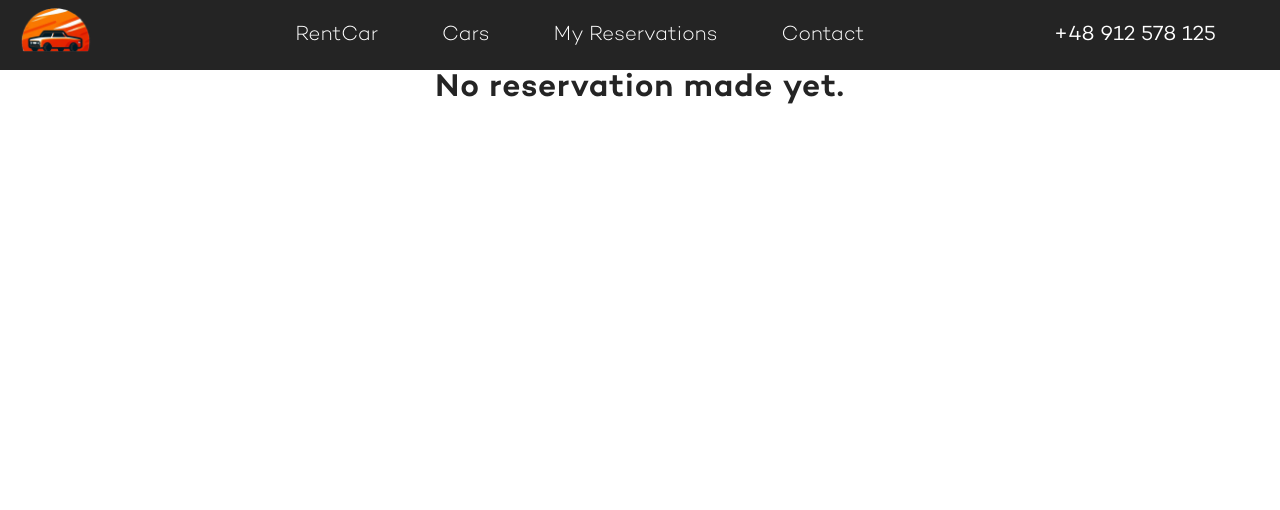
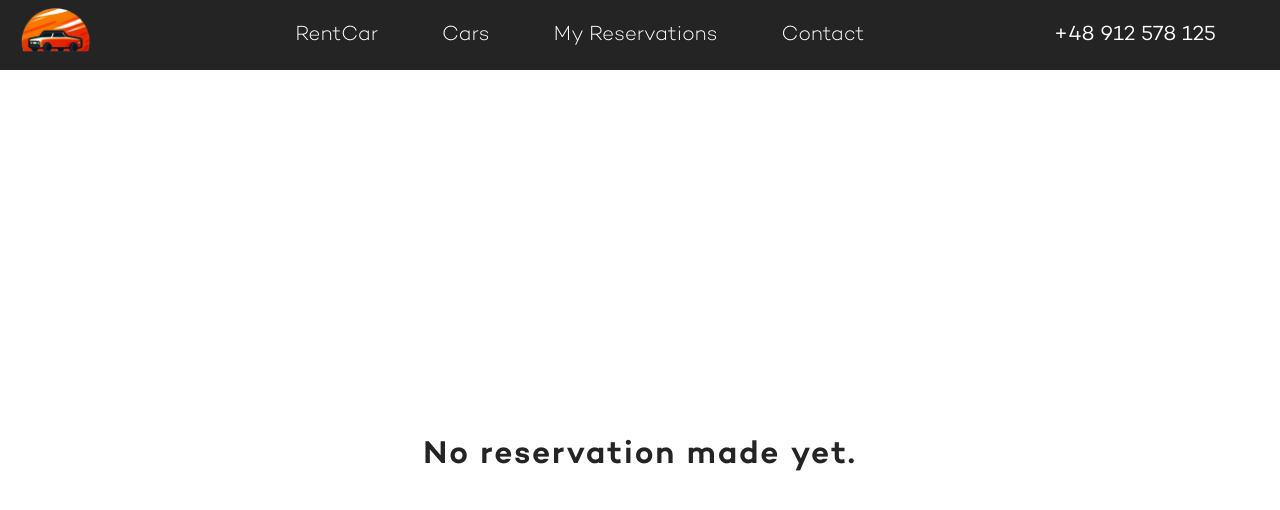
Before and after one commit to Dziad573/Car-Service, a React (Vite) app in the folder car-service/: page /reservations in a window 1280 px wide. Shown: the top 510 px of the page. Built offline with nearby package versions, Linux system fonts and the light colour scheme.

Commit message:
Added delete button in Reservation Page

```diff
--- a/car-service/src/views/ReservationsPage/ReservationPage.module.css
+++ b/car-service/src/views/ReservationsPage/ReservationPage.module.css
@@ -2,6 +2,22 @@
     width: 100%;
     min-height: 100vh;
     background-color: var(--color-white);
+}
+.reservationPageContainerNull{
+    width: 100%;
+    height: 100vh;
+    position: relative;
+    background-color: var(--color-white);
+    display: flex;
+    justify-content: center;
+    align-items: center;
+}
+.reservationPageContainerNull h2{
+    font-size: var(--font-size-large);
+    font-family: var(--font-family-CamptonSemiBold);
+    color: var(--color-black);
+    text-align: center;
+    letter-spacing: 2px;
 }
 .reservationPage {
     min-height: 100vh;
@@ -22,6 +38,7 @@
     letter-spacing: 1px;
 }
 .reservationItem {
+    position: relative;
     background-color: var(--color-light-gray);
     padding: 25px;
     margin-bottom: 30px;
@@ -31,7 +48,7 @@
     box-shadow 0.3s ease;
 }
 .reservationItem:hover {
-    transform: translateY(-5px);
+    transform: translateY(-2px);
     box-shadow: 0 4px 10px rgba(0, 0, 0, 0.2);
 }
 .reservationTitle {
@@ -41,6 +58,33 @@
     margin-bottom: 15px;
     border-bottom: 2px solid var(--color-orange);
     padding-bottom: 10px;
+}
+.deleteButton {
+    position: absolute;
+    right: 20px;
+    margin-bottom: 15px;
+    border-bottom: 2px solid var(--color-orange);
+    padding-bottom: 10px;
+    cursor: pointer;
+    background-color: transparent;
+    border: none;
+    font-size: 1.5rem;
+}
+.deleteButton:hover {
+    animation: .3s ease-in-out 1 shake;
+}
+@keyframes shake {
+    0% { transform: translate(1px, 1px) rotate(0deg); }
+    10% { transform: translate(-1px, -1px) rotate(-15deg); }
+    20% { transform: translate(-1px, 0px) rotate(15deg); }
+    30% { transform: translate(1px, 1px) rotate(0deg); }
+    40% { transform: translate(1px, -1px) rotate(15deg); }
+    50% { transform: translate(-1px, 2px) rotate(-10deg); }
+    60% { transform: translate(-1px, 1px) rotate(0deg); }
+    70% { transform: translate(1px, 1px) rotate(-10deg); }
+    80% { transform: translate(-1px, -1px) rotate(15deg); }
+    90% { transform: translate(1px, 1px) rotate(0deg); }
+    100% { transform: translate(1px, -1px) rotate(-15deg); }
 }
 .carName {
     font-size: var(--font-size-normal);
--- a/car-service/src/views/ReservationsPage/ReservationsPage.jsx
+++ b/car-service/src/views/ReservationsPage/ReservationsPage.jsx
@@ -1,23 +1,22 @@
 import { useReservation } from '../../contexts/ReservationContext';
 import Footer from '../../components/Footer/Footer';
 import styles from './ReservationPage.module.css';
-import { useEffect, useState } from 'react';
 
 const ReservationPage = () => {
     const { reservationData } = useReservation();
-    const [adjustedDate, setAdjustedDate] = useState(null);
+    // const [adjustedDate, setAdjustedDate] = useState(null);
 
-    useEffect(() => {
-        if (reservationData && reservationData.length > 0) {
-            const date = new Date(reservationData[0].selectedDate);
-            date.setDate(date.getDate() + 1);
-            setAdjustedDate(date);
-        }
-    }, [reservationData]);
+    // useEffect(() => {
+    //     if (reservationData && reservationData.length > 0) {
+    //         const date = new Date(reservationData[0].selectedDate);
+    //         date.setDate(date.getDate() + 1);
+    //         setAdjustedDate(date);
+    //     }
+    // }, [reservationData]);
 
     if (reservationData.length === 0) {
         return (
-            <div className={styles.reservationPageContainer}>
+            <div className={styles.reservationPageContainerNull}>
             <h2 className={styles.pageTitle}>No reservation made yet.</h2>
             </div>
         );
@@ -29,7 +28,15 @@ const ReservationPage = () => {
                 <h2 className={styles.pageTitle}>Reservation Summary</h2>
                 {reservationData.map((reservation, index) => (
                     <div key={index} className={styles.reservationItem}>
-                        <h3 className={styles.reservationTitle}>Reservation {index + 1}</h3>
+                        <h3 className={styles.reservationTitle}>Reservation {index + 1}
+
+                        <button className={styles.deleteButton}>
+                            <svg xmlns="http://www.w3.org/2000/svg" width="32" height="32" viewBox="0 0 24 24">
+                                <g fill="none"><path d="m12.593 23.258l-.011.002l-.071.035l-.02.004l-.014-.004l-.071-.035q-.016-.005-.024.005l-.004.01l-.017.428l.005.02l.01.013l.104.074l.015.004l.012-.004l.104-.074l.012-.016l.004-.017l-.017-.427q-.004-.016-.017-.018m.265-.113l-.013.002l-.185.093l-.01.01l-.003.011l.018.43l.005.012l.008.007l.201.093q.019.005.029-.008l.004-.014l-.034-.614q-.005-.018-.02-.022m-.715.002a.02.02 0 0 0-.027.006l-.006.014l-.034.614q.001.018.017.024l.015-.002l.201-.093l.01-.008l.004-.011l.017-.43l-.003-.012l-.01-.01z"/><path fill="currentColor" d="M14.28 2a2 2 0 0 1 1.897 1.368L16.72 5H20a1 1 0 1 1 0 2l-.003.071l-.867 12.143A3 3 0 0 1 16.138 22H7.862a3 3 0 0 1-2.992-2.786L4.003 7.07L4 7a1 1 0 0 1 0-2h3.28l.543-1.632A2 2 0 0 1 9.721 2zm3.717 5H6.003l.862 12.071a1 1 0 0 0 .997.929h8.276a1 1 0 0 0 .997-.929zM10 10a1 1 0 0 1 .993.883L11 11v5a1 1 0 0 1-1.993.117L9 16v-5a1 1 0 0 1 1-1m4 0a1 1 0 0 1 1 1v5a1 1 0 1 1-2 0v-5a1 1 0 0 1 1-1m.28-6H9.72l-.333 1h5.226z"/></g>
+                            </svg>
+                        </button>
+
+                        </h3>
                         <p className={styles.carName}>Car: {reservation.car.name}</p>
                         <div className={styles.carImageContainer}>
                             <div className={styles.details}>
@@ -56,8 +63,11 @@ const ReservationPage = () => {
                         </div>
 
                         <p className={styles.reservationDate}>
-                                Date: {adjustedDate ? adjustedDate.toISOString().split('T')[0] : 'Loading...'}
-                            </p>
+                            Start Date: {reservation.startDate}
+                        </p>
+                        <p className={styles.reservationDate}>
+                            End Date: {reservation.endDate}
+                        </p>
                         <p className={styles.customerInfo}>Name: {reservation.name}</p>
                         <p className={styles.customerInfo}>Email: {reservation.email}</p>
                         <p className={styles.customerInfo}>Phone: {reservation.phone}</p>
```
